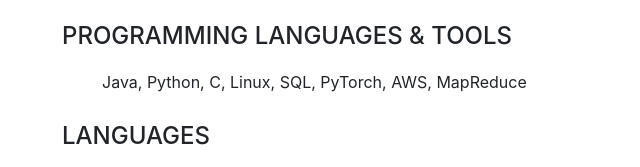
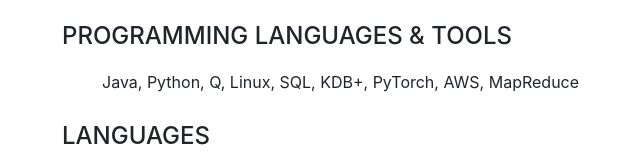
Before and after one commit to xinyaoliu/xinyaoliu.github.io, a website with bundled scripts: page index.html in a window 1280 px wide. Shown: the part 4370-4537 px from the top of the page, 258-898 px from the left. Built offline with nearby package versions, Linux system fonts and the light colour scheme; a web font is replaced by a local one.

Commit message:
Update index.html

```diff
--- a/index.html
+++ b/index.html
@@ -243,7 +243,7 @@
           <div class="subheading mb-3">Programming Languages &amp; Tools</div>
           <ul class="fa-ul mb-4">
              <li>
-              Java, Python, C, Linux, SQL, PyTorch, AWS, MapReduce</li>
+              Java, Python, Q, Linux, SQL, KDB+, PyTorch, AWS, MapReduce</li>
             <li>
               </li>
             <li>
```
